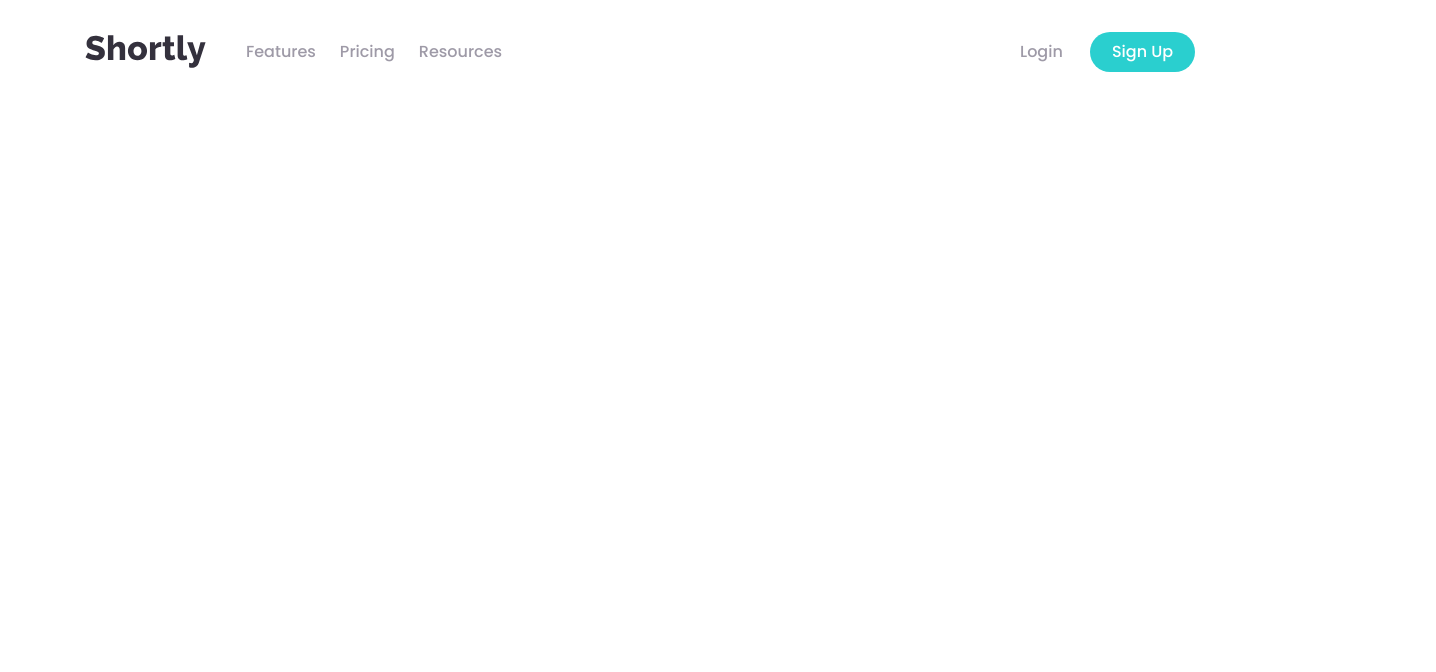
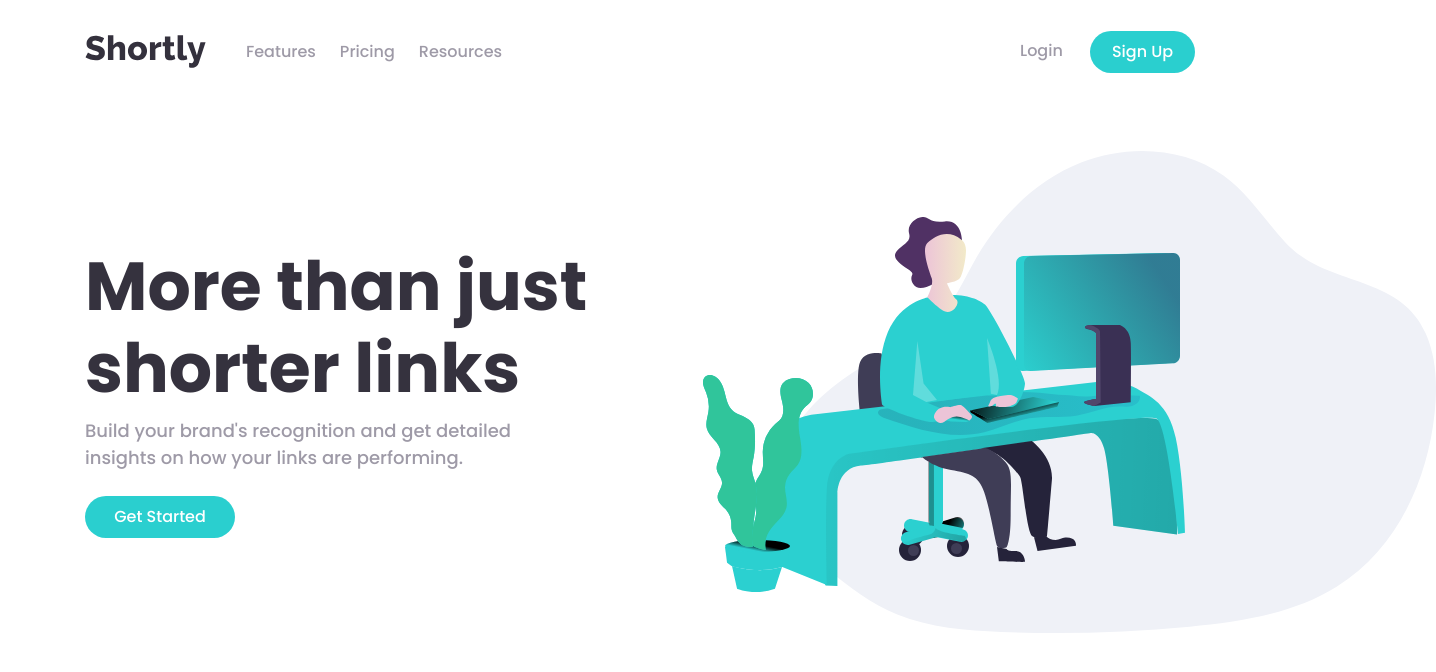
Before and after one commit to sarahabuteen/url-shortening-api-master, a React (Create React App) app: page / in a window 1280 px wide. Shown: the top 672 px of the page, 1436 px wide, since content can reach past the window. Built offline with nearby package versions, Linux system fonts and the light colour scheme.

Commit message:
Hero section implementation

```diff
--- a/src/App.js
+++ b/src/App.js
@@ -1,8 +1,14 @@
 import React from "react";
 import { Header } from "./components/shared/Header";
+import Home from "./components/Home";
 
 function App() {
-  return <Header />;
+  return (
+    <React.Fragment>
+      <Header />
+      <Home />
+    </React.Fragment>
+  );
 }
 
 export default App;
--- a/src/assets/scss/base/_typography.scss
+++ b/src/assets/scss/base/_typography.scss
@@ -11,3 +11,11 @@ a {
     outline: none;
   }
 }
+
+.dark-blue-text {
+  color: $very-dark-blue;
+}
+
+.grayish-violet-text {
+  color: $grayish-violet;
+}
--- a/src/assets/scss/components/_buttons.scss
+++ b/src/assets/scss/components/_buttons.scss
@@ -14,3 +14,16 @@ button:focus,
   outline: 0;
   box-shadow: none;
 }
+
+.btn-cyan {
+  background-color: $cyan;
+  border-radius: 30px;
+  color: $white;
+  min-height: 42px;
+  font-weight: 500;
+  &:hover {
+    opacity: 0.6;
+    transition: opacity ease-out 0.3s;
+    color: $white;
+  }
+}
--- a/src/assets/scss/components/_navbar.scss
+++ b/src/assets/scss/components/_navbar.scss
@@ -29,17 +29,8 @@
         transition: color ease-out 0.3s;
       }
     }
-    .rounded-btn {
-      background-color: $cyan;
-      border-radius: 30px;
-      color: $white;
+    .btn-cyan {
       min-width: 105px;
-      min-height: 40px;
-      font-weight: 500;
-      &:hover {
-        opacity: 0.6;
-        transition: opacity ease-out 0.3s;
-      }
     }
   }
 }
--- a/src/assets/scss/views/_home.scss
+++ b/src/assets/scss/views/_home.scss
@@ -0,0 +1,15 @@
+.hero-section {
+  padding: 70px 0;
+  h1 {
+    font-weight: 700;
+    font-size: 68px;
+  }
+  p {
+    font-size: 18px;
+    width: 80%;
+    margin-bottom: 25px;
+  }
+  .btn-cyan {
+    min-width: 150px;
+  }
+}
--- /dev/null
+++ b/src/components/Home.js
@@ -0,0 +1,30 @@
+import React, { Component } from "react";
+import { Container, Row, Col } from "reactstrap";
+
+import illustration from "../assets/images/illustration-working.svg";
+
+export default class Home extends Component {
+  render() {
+    return (
+      <React.Fragment>
+        <section className="hero-section">
+          <Container>
+            <Row className="d-flex align-items-center">
+              <Col md={6}>
+                <h1 className="dark-blue-text">More than just shorter links</h1>
+                <p className="grayish-violet-text">
+                  Build your brand's recognition and get detailed insights on
+                  how your links are performing.
+                </p>
+                <button className="btn btn-cyan">Get Started</button>
+              </Col>
+              <Col md={6}>
+                <img src={illustration} alt="illustration" className="ml-5" />
+              </Col>
+            </Row>
+          </Container>
+        </section>
+      </React.Fragment>
+    );
+  }
+}
--- a/src/components/shared/Header.js
+++ b/src/components/shared/Header.js
@@ -13,7 +13,7 @@ import {
 
 import logo from "../../assets/images/logo.svg";
 
-export const Header = props => {
+export const Header = () => {
   const [isOpen, setIsOpen] = useState(false);
 
   const toggle = () => setIsOpen(!isOpen);
@@ -40,7 +40,7 @@ export const Header = props => {
           <Nav className="ml-auto" navbar>
             <NavbarText>Login</NavbarText>
             <NavItem>
-              <button className="btn rounded-btn">Sign Up</button>
+              <button className="btn btn-cyan">Sign Up</button>
             </NavItem>
           </Nav>
         </Collapse>
```
